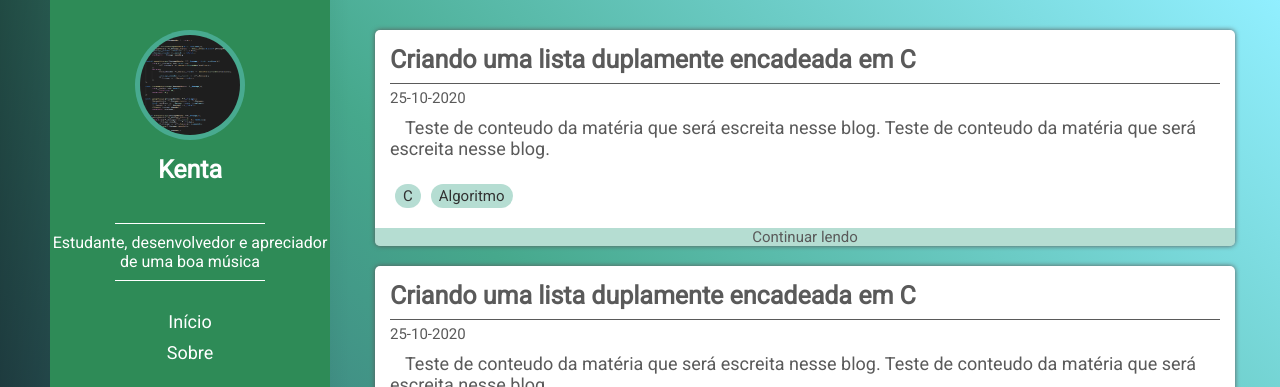
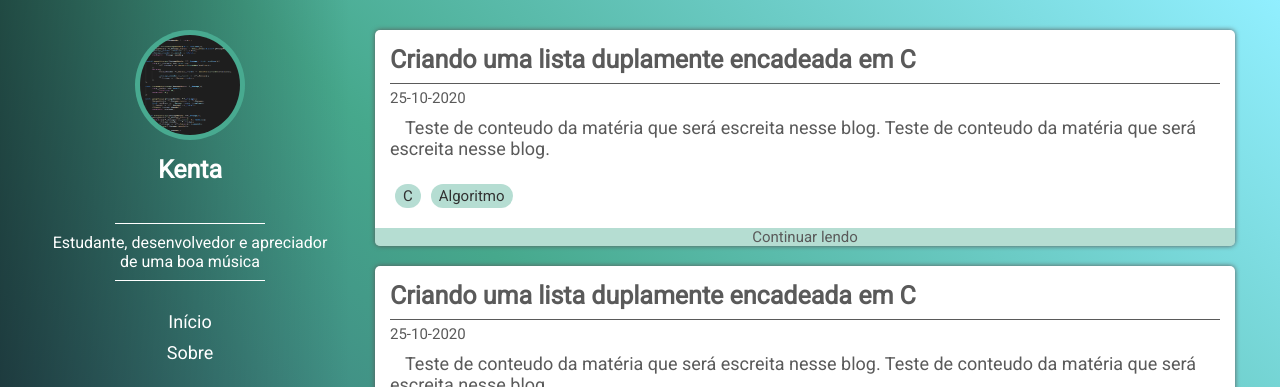
Before and after one commit to DouglasKentaIwasaki/kentadev, a plain HTML site: page index.html in a window 1280 px wide. Shown: the top 387 px of the page. Drawn offline with Linux system fonts and the light colour scheme; files whose address does not match are found by name.

Commit message:
Alteração da cor de fundo do menu

```diff
--- a/css/style.css
+++ b/css/style.css
@@ -53,7 +53,6 @@ input {
 }
 
 .menu {
-    background-color: seagreen;
     margin          : 0px 50px 0px 50px;
     position        : fixed;
     width           : 280px;
```
